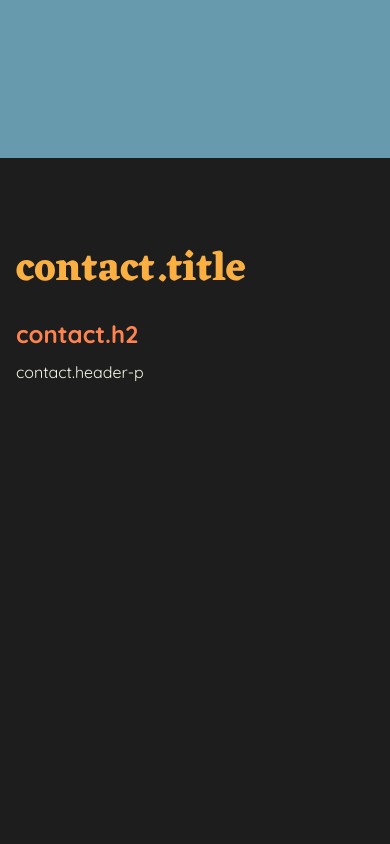
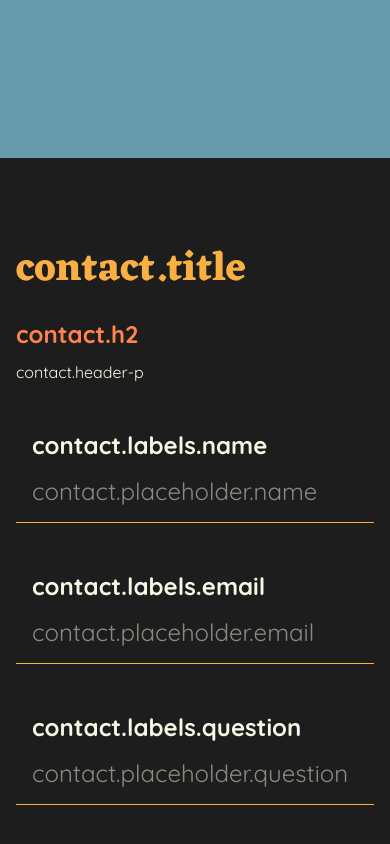
Before and after one commit to elma1989/portfolio, an Angular app: page / in a window 390 px wide. Shown: the part 4306-5150 px from the top of the page. Built offline with nearby package versions, Linux system fonts and the light colour scheme.

Commit message:
chore: Updated ContactComponent - Added form input fields

```diff
--- a/public/assets/styles/colors.css
+++ b/public/assets/styles/colors.css
@@ -4,6 +4,7 @@
     --white: #F8F7E5;
     --orange: #FF834F;
     --yellow: #F9AF42;
+    --error: #EC7B7BCC;
 }
 
 .bg-blue {
--- a/src/app/main-content/contact-section/contact-section.component.css
+++ b/src/app/main-content/contact-section/contact-section.component.css
@@ -0,0 +1,28 @@
+label {
+    font-size: 1.5rem;
+    font-weight: bold;
+}
+
+input[type=text] {
+    width: 100%;
+    font-size: 1.5rem;
+    outline: none;
+    margin-top: 1rem;
+}
+
+.input-box {
+    border-bottom: 1px solid var(--yellow);
+}
+
+.orange-underline {
+    border-bottom-color: var(--orange);
+}
+
+.red-underline {
+    border-bottom-color: var(--error);
+}
+
+.error::placeholder {
+    color: var(--error);
+    font-weight: bold;
+}
--- a/src/app/main-content/contact-section/contact-section.component.html
+++ b/src/app/main-content/contact-section/contact-section.component.html
@@ -15,5 +15,47 @@
                 <p>{{ 'contact.header-p' | translate }}</p>
             </div>
         </header>
+        <form [formGroup]="form" (submit)="onSubmit()"
+        class="flex flex-col gap-8 w-full lg:w-1/2">
+            <div class="w-full
+            flex flex-col lg:flex-row gap-8">
+                <div class="input-box block w-full p-4"
+                [class.orange-underline]="isFocus('name')"
+                [class.red-underline]="name.invalid && name.touched">
+                    <label for="name"
+                    [class.tx-orange]="isFocus('name')">{{ 'contact.labels.name' | translate }}</label>
+                    <input type="text" id="name"
+                    formControlName="name"
+                    [class.error]="name.invalid && name.touched"
+                    [placeholder]="namePlaceholder"
+                    (focus)="setFocus('name')"
+                    (blur)="setBlur('name')">
+                </div>
+                <div class="input-box block w-full p-4"
+                [class.orange-underline]="isFocus('email')"
+                [class.red-underline]="email.invalid && email.touched">
+                    <label for="email"
+                    [class.tx-orange]="isFocus('email')">{{ 'contact.labels.email' | translate }}</label>
+                    <input type="text" id="email"
+                    formControlName="email"
+                    [class.error]="email.invalid && email.touched"
+                    [placeholder]="emailPlaceholder"
+                    (focus)="setFocus('email')"
+                    (blur)="setBlur('email')">
+                </div>
+            </div>
+            <div class="input-box block w-full p-4"
+            [class.orange-underline]="isFocus('question')"
+            [class.red-underline]="question.invalid && question.touched">
+                <label for="question"
+                [class.tx-orange]="isFocus('question')">{{ 'contact.labels.question' | translate }}</label>
+                <input type="text" id="question"
+                formControlName="question"
+                [class.error]="question.invalid && question.touched"
+                [placeholder]="questionPlaceholder"
+                (focus)="setFocus('question')"
+                (blur)="setBlur('question')">
+            </div>
+        </form>
     </div>
 </div>
--- a/src/app/main-content/contact-section/contact-section.component.ts
+++ b/src/app/main-content/contact-section/contact-section.component.ts
@@ -1,12 +1,80 @@
-import { Component } from '@angular/core';
+import { Component, inject, signal, WritableSignal } from '@angular/core';
 import { TranslatePipe } from '../../shared/pipes/translate.pipe';
+import { FormBuilder, ReactiveFormsModule, Validators } from '@angular/forms';
+import { TranslationService } from '../../shared/services/translation.service';
 
 @Component({
   selector: 'section[contact]',
-  imports: [TranslatePipe],
+  imports: [
+    TranslatePipe,
+    ReactiveFormsModule
+  ],
   templateUrl: './contact-section.component.html',
   styleUrl: './contact-section.component.css'
 })
 export class ContactSectionComponent {
+  private fb: FormBuilder = inject(FormBuilder);
+  private ts: TranslationService = inject(TranslationService);
+  protected form = this.fb.nonNullable.group({
+    name: ['', Validators.required, Validators.minLength(3)],
+    email: ['', Validators.required],
+    question: ['', Validators.required],
+    policy: [false]
+  });
+  private focusControl: WritableSignal<string | null> = signal<string | null>(null);
 
+  // #region Getter
+  get name() { return this.form.controls.name; }
+
+  get email() { return this.form.controls.email; }
+
+  get question() { return this.form.controls.question; }
+
+  get namePlaceholder() {
+    if (!this.name.touched || !this.name.invalid)
+      return this.ts.translate('contact.placeholder.name');
+
+    if(this.name.errors?.['required'])
+      return this.ts.translate('contact.error.name');
+
+    return '';
+  }
+
+  get emailPlaceholder() {
+    if (!this.email.touched || !this.email.invalid)
+      return this.ts.translate('contact.placeholder.email');
+
+    if(this.email.errors?.['required'])
+      return this.ts.translate('contact.error.email');
+
+    return '';
+  }
+
+  get questionPlaceholder() {
+    if (!this.question.touched || !this.question.invalid)
+      return this.ts.translate('contact.placeholder.question');
+
+    if(this.email.errors?.['required'])
+      return this.ts.translate('contact.error.question');
+
+    return '';
+  }
+  // #endregion
+
+  // #reqion Focus
+  setFocus(name: string): void {
+    this.focusControl.set(name);
+  }
+
+  setBlur(name: string): void {
+    if(name == this.focusControl()) this.focusControl.set(null);
+  }
+
+  isFocus(name: string): boolean {
+    return name == this.focusControl();
+  }
+
+  onSubmit() {
+
+  }
 }
```
